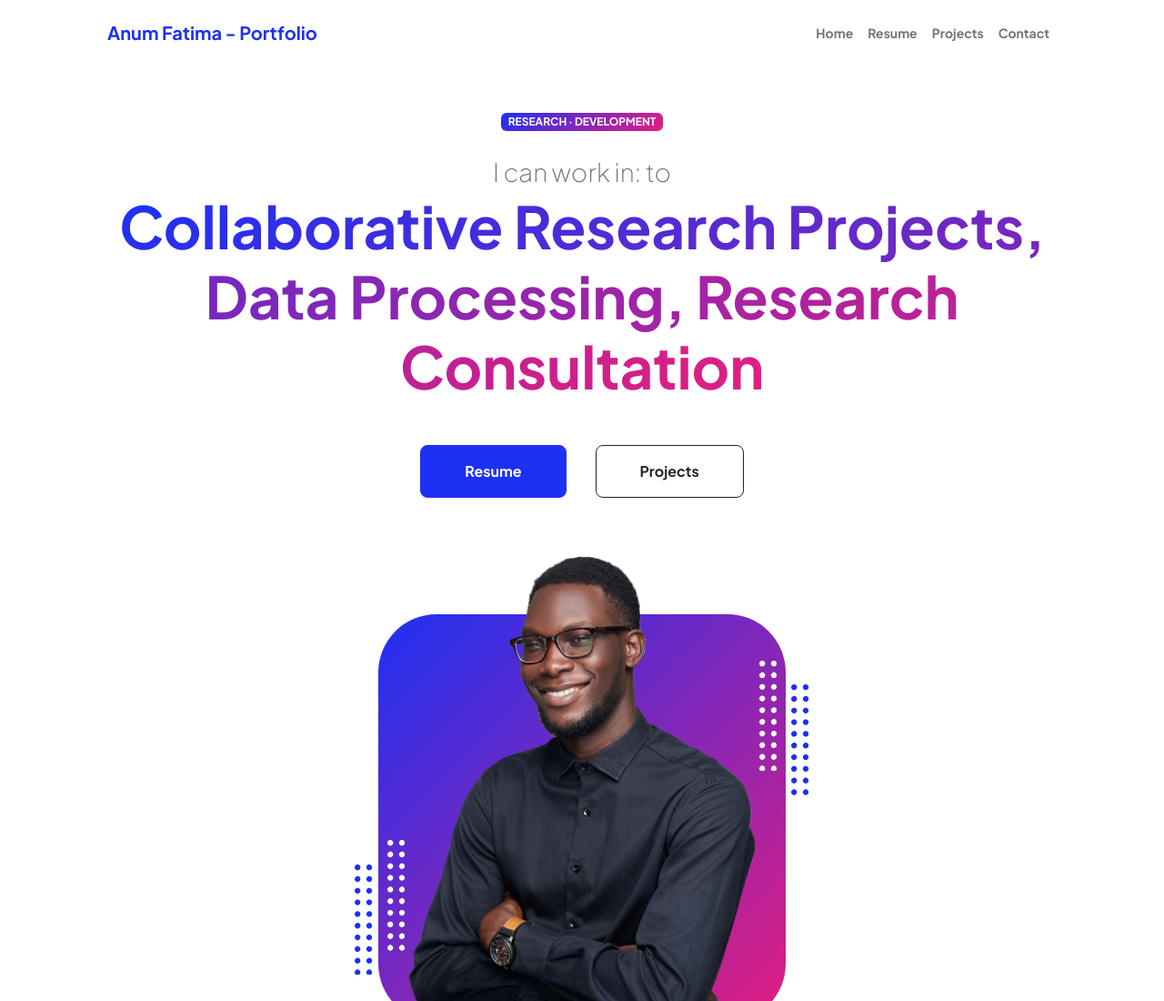
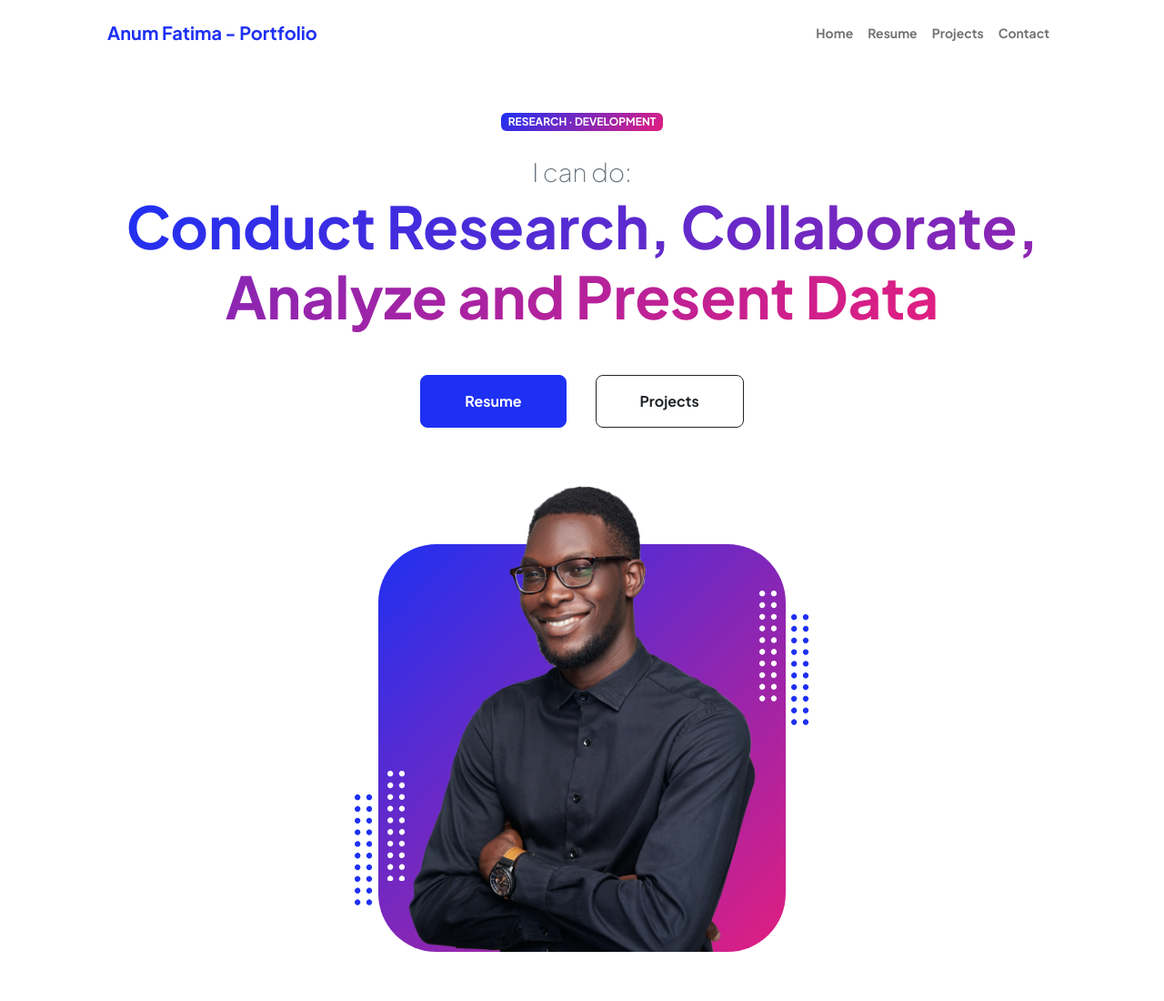
Before and after one commit to anumfatima427/anumfatima427.github.io, a plain HTML site: page index.html in a window 1280 px wide. Shown: the top 1100 px of the page at 91% size. Drawn offline with nearby package versions, Linux system fonts and the light colour scheme.

Commit message:
Update index.html

```diff
--- a/index.html
+++ b/index.html
@@ -42,8 +42,8 @@
                             <!-- Header text content-->
                             <div class="text-center text-xxl-start">
                                 <div class="badge bg-gradient-primary-to-secondary text-white mb-4"><div class="text-uppercase">Research &middot; Development</div></div>
-                                <div class="fs-3 fw-light text-muted">I can work in: to</div>
-                                <h1 class="display-3 fw-bolder mb-5"><span class="text-gradient d-inline">Collaborative Research Projects, Data Processing, Research Consultation</span></h1>
+                                <div class="fs-3 fw-light text-muted">I can do: </div>
+                                <h1 class="display-3 fw-bolder mb-5"><span class="text-gradient d-inline">Conduct Research, Collaborate, Analyze and Present Data</span></h1>
                                 <div class="d-grid gap-3 d-sm-flex justify-content-sm-center justify-content-xxl-start mb-3">
                                     <a class="btn btn-primary btn-lg px-5 py-3 me-sm-3 fs-6 fw-bolder" href="resume.html">Resume</a>
                                     <a class="btn btn-outline-dark btn-lg px-5 py-3 fs-6 fw-bolder" href="projects.html">Projects</a>
```
